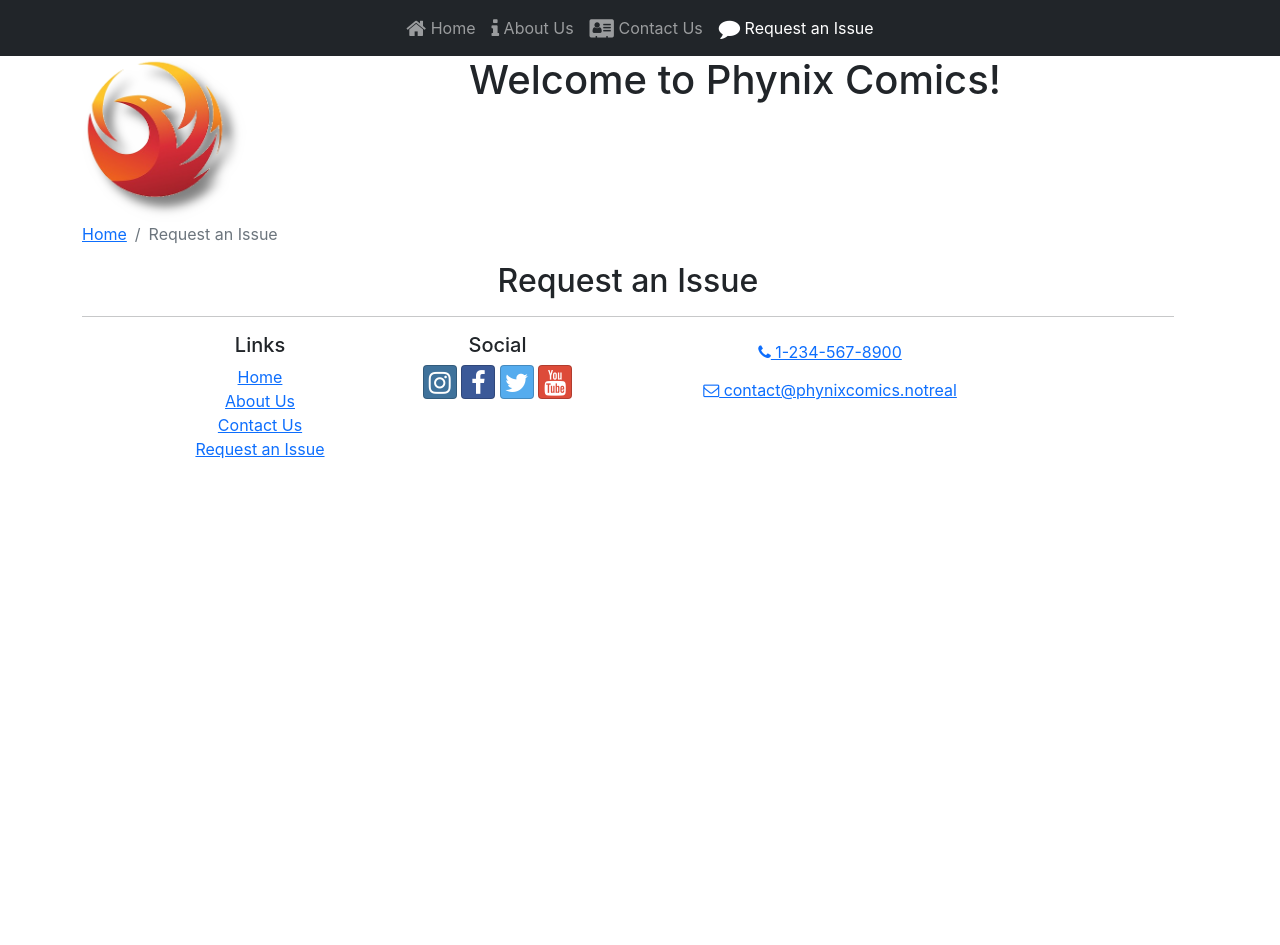
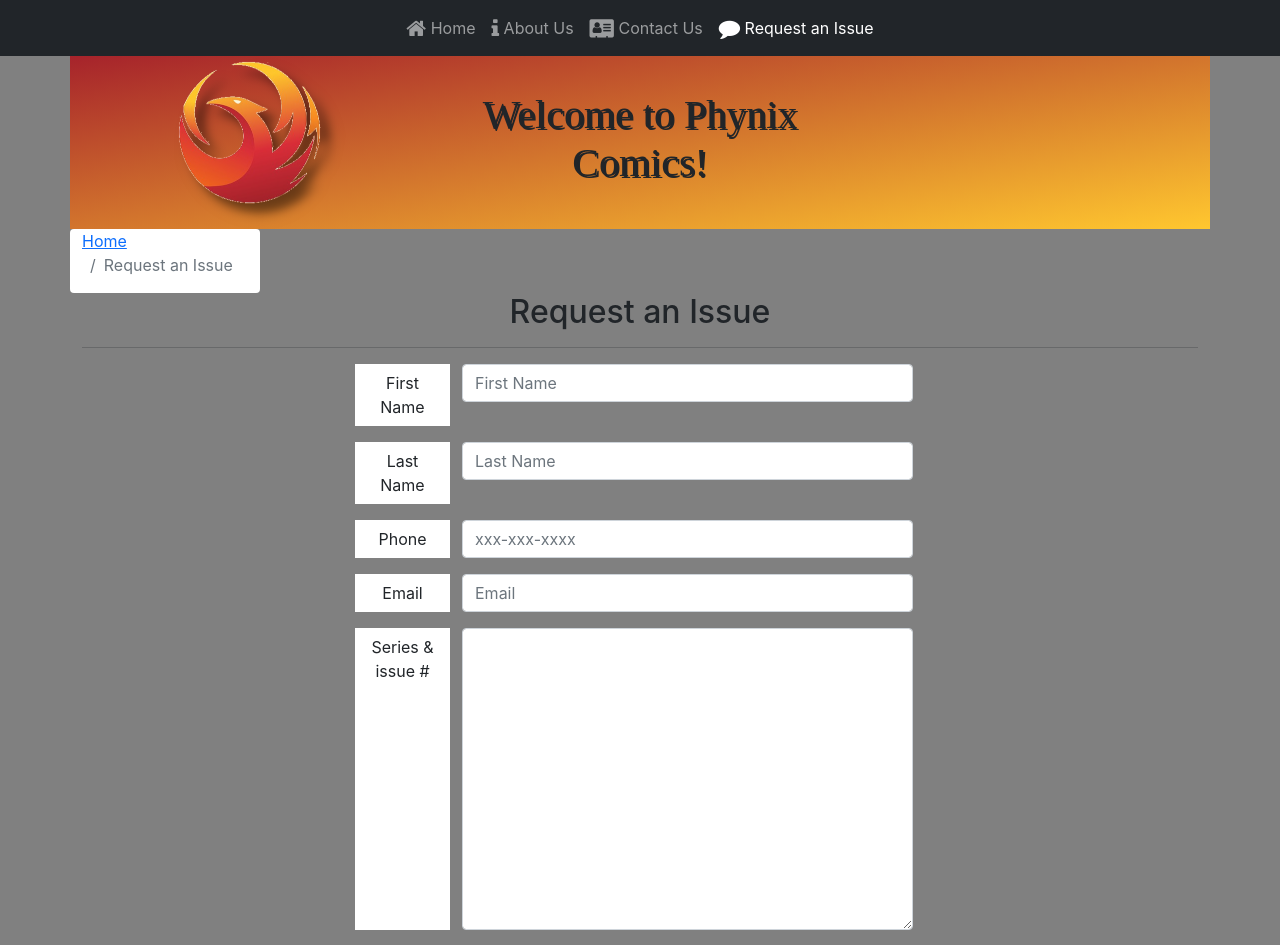
Before and after one commit to jdcnosse/ReactPortfolio, a React (Create React App) app: page /request in a window 1280 px wide. Shown: the top 945 px of the page. Before the commit the page ends 800 px from the top, so only its background shows below. Built offline with nearby package versions, Linux system fonts and the light colour scheme.

Commit message:
Adding Request Page, Jumbotron, and Fixing Footer

```diff
--- a/src/App.css
+++ b/src/App.css
@@ -38,7 +38,7 @@
   }
 }
 
-.jumbotron {
+.bgHeader {
   font-family: 'Macondo', cursive;
   background-image: linear-gradient(to bottom right, #a6232b, #ffc72f);
   text-shadow: 2px 2px;
--- a/src/components/Footer.js
+++ b/src/components/Footer.js
@@ -39,11 +39,11 @@ const Footer = () => {
                         </a>
                     </Col>
                     <Col sm='4' className='text-center'>
-                        <a role='button' className='btn btn-link' href='tel:+12345678900'>
+                        <a role='button' className='btn btn-link text-dark' href='tel:+12345678900'>
                             <i className='fa fa-phone' /> 1-234-567-8900
                         </a>
                         <br />
-                        <a role='button' className='btn btn-link' href='mailto:notreal@notreal.co'>
+                        <a role='button' className='btn btn-link text-dark' href='mailto:notreal@notreal.co'>
                             <i className='fa fa-envelope-o' /> contact@phynixcomics.notreal
                         </a>
                     </Col>
--- a/src/components/Header.js
+++ b/src/components/Header.js
@@ -3,13 +3,15 @@ import phxLogoShadow from '../app/assets/img/phxLogoShadow.png';
 
 const Header = () => {
     return (
-            <Container>
+            <Container className='container-fluid bgHeader'>
                 <Row>
-                    <Col xs='4' sm='3' md='2' className='align-self-center'>
-                        <img src={phxLogoShadow} className='img-fluid' alt='Company Logo' />
+                    <Col className='align-self-center'>
+                        <img src={phxLogoShadow} alt='Company Logo' />
                     </Col>
-                    <Col className='text-center align self-center'>
+                    <Col className='text-center align-self-center'>
                         <h1>Welcome to Phynix Comics!</h1>
+                    </Col>
+                    <Col>
                     </Col>
                 </Row>
             </Container>
--- a/src/components/SubHeader.js
+++ b/src/components/SubHeader.js
@@ -1,10 +1,11 @@
-import { Col, Row, Breadcrumb, BreadcrumbItem } from 'reactstrap';
+import { Container, Col, Row, Breadcrumb, BreadcrumbItem } from 'reactstrap';
 import { Link } from 'react-router-dom';
 
 const SubHeader = ({current}) => {
     return (
+        <Container>
             <Row>
-            <Col>
+                <Col className='bg-white rounded' xs='2'>
                 <Breadcrumb>
                     <BreadcrumbItem>
                         <Link to='/'>Home</Link>
@@ -13,10 +14,15 @@ const SubHeader = ({current}) => {
                         {current}
                     </BreadcrumbItem>
                 </Breadcrumb>
+                </Col>
+            </Row>
+            <Row>
+                <Col>
                 <h2>{current}</h2>
                 <hr />
                 </Col>
             </Row>
+        </Container>
     );
 };
 
--- /dev/null
+++ b/src/features/request/RequestForm.js
@@ -0,0 +1,114 @@
+import { Button, Label, Col, FormGroup } from 'reactstrap';
+import { Formik, Field, Form, ErrorMessage } from 'formik';
+import { validateRequestForm } from './validateRequestForm';
+
+const RequestForm = () => {
+
+    const handleSubmit = (values, { resetForm }) => {
+        console.log('form values:', values);
+        console.log('in JSON format:', JSON.stringify(values));
+        resetForm();
+    }
+
+    return (
+        <Formik
+            initialValues={{
+                firstName: '',
+                lastName: '',
+                phoneNum: '',
+                email: '',
+                requestText: ''
+            }}
+            onSubmit={handleSubmit}
+            validate={validateRequestForm}
+        >
+            <Form>
+                <FormGroup row>
+                    <Label htmlFor='firstName' md='2' className='bg-white'>
+                        First Name
+                    </Label>
+                    <Col md='10'>
+                        <Field
+                            name='firstName'
+                            placeholder='First Name'
+                            className='form-control'
+                        />
+                        <ErrorMessage name='firstName'>
+                            {(msg) => <p className='text-warning'>{msg}</p>}
+                        </ErrorMessage>
+                    </Col>
+                </FormGroup>
+                <FormGroup row>
+                    <Label htmlFor='lastName' md='2' className='bg-white'>
+                        Last Name
+                    </Label>
+                    <Col md='10'>
+                        <Field
+                            name='lastName'
+                            placeholder='Last Name'
+                            className='form-control'
+                        />
+                        <ErrorMessage name='lastName'>
+                            {(msg) => <p className='text-warning'>{msg}</p>}
+                        </ErrorMessage>
+                    </Col>
+                </FormGroup>
+                <FormGroup row>
+                    <Label htmlFor='phoneNum' md='2' className='bg-white'>
+                        Phone
+                    </Label>
+                    <Col md='10'>
+                        <Field
+                            name='phoneNum'
+                            placeholder='xxx-xxx-xxxx'
+                            className='form-control'
+                            type='tel'
+                        />
+                        <ErrorMessage name='phoneNum'>
+                            {(msg) => <p className='text-warning'>{msg}</p>}
+                        </ErrorMessage>
+                    </Col>
+                </FormGroup>
+                <FormGroup row>
+                    <Label htmlFor='email' md='2' className='bg-white'>
+                        Email
+                    </Label>
+                    <Col md='10'>
+                        <Field
+                            name='email'
+                            placeholder='Email'
+                            className='form-control'
+                            type='email'
+                        />
+                    </Col>
+                    <ErrorMessage name='email'>
+                            {(msg) => <p className='text-warning'>{msg}</p>}
+                        </ErrorMessage>
+                </FormGroup>
+                <FormGroup row>
+                    <Label htmlFor='requestText' md='2' className='bg-white'>
+                        Series &amp; issue #
+                    </Label>
+                    <Col md='10'>
+                        <Field
+                            name='requestText'
+                            as='textarea'
+                            rows='12'
+                            className='form-control'
+                        />
+                    </Col>
+                </FormGroup>
+                <FormGroup row>
+                    <Col md={{ size: 10, offset: 2 }}>
+                        <Button type='submit' color='secondary'>
+                            Send Request
+                        </Button>
+                    </Col>
+                </FormGroup>
+            </Form>
+        </Formik>
+    );
+
+};
+
+export default RequestForm;
--- /dev/null
+++ b/src/features/request/validateRequestForm.js
@@ -0,0 +1,33 @@
+export const validateRequestForm = (values) => {
+    const errors = {};
+
+    //firstName validation
+    if (!values.firstName) {
+        errors.firstName = 'Required';
+    } else if (values.firstName.length < 2) {
+        errors.firstName = 'Must be at least 2 characters.';
+    } else if (values.firstName.length > 15) {
+        errors.firstName = 'Must be 15 characters or less';
+    }
+
+    //lastName validation
+    if (!values.lastName) {
+        errors.lastName = 'Required';
+    } else if (values.lastName.length < 2) {
+        errors.lastName = 'Must be at least 2 characters.';
+    } else if (values.lastName.length > 15) {
+        errors.lastName = 'Must be 15 characters or less';
+    }
+
+    //phoneNum validaiton
+    const reg = /^\d+$/; //regular expression to check that the input is only numbers.
+    if (!reg.test(values.phoneNum)) {
+        errors.phoneNum = 'The phone number should contain only numbers.'
+    }
+
+    if (!values.email.includes('@')) {
+        errors.email = 'Email should contain an @';
+    }
+
+    return errors;
+}
--- a/src/index.css
+++ b/src/index.css
@@ -5,6 +5,23 @@ body {
     sans-serif;
   -webkit-font-smoothing: antialiased;
   -moz-osx-font-smoothing: grayscale;
+  background-color: grey;
+}
+
+footer a {
+  color: black;
+}
+
+footer a:hover {
+  color: white;
+}
+
+footer a:active {
+  color: lightgray;
+}
+
+footer a:visited {
+  color: whitesmoke;
 }
 
 code {
--- a/src/pages/RequestPage.js
+++ b/src/pages/RequestPage.js
@@ -1,5 +1,6 @@
-import { Container, Row } from 'reactstrap';
+import { Container, Row, Col } from 'reactstrap';
 import SubHeader from '../components/SubHeader';
+import RequestForm from '../features/request/RequestForm';
 
 const RequestPage = () => {
     return (
@@ -7,6 +8,11 @@ const RequestPage = () => {
             <Row>
                 <SubHeader current='Request an Issue' />
             </Row>
+            <Row>
+                <Col lg='6' className='mx-auto'>
+                    <RequestForm />
+                </Col>
+            </Row>
         </Container>
     );
 };
```
Also changed, not shown: src/app/assets/img/phxLogoShadow.png. Lines whose indentation alone changed are shown as unchanged.
